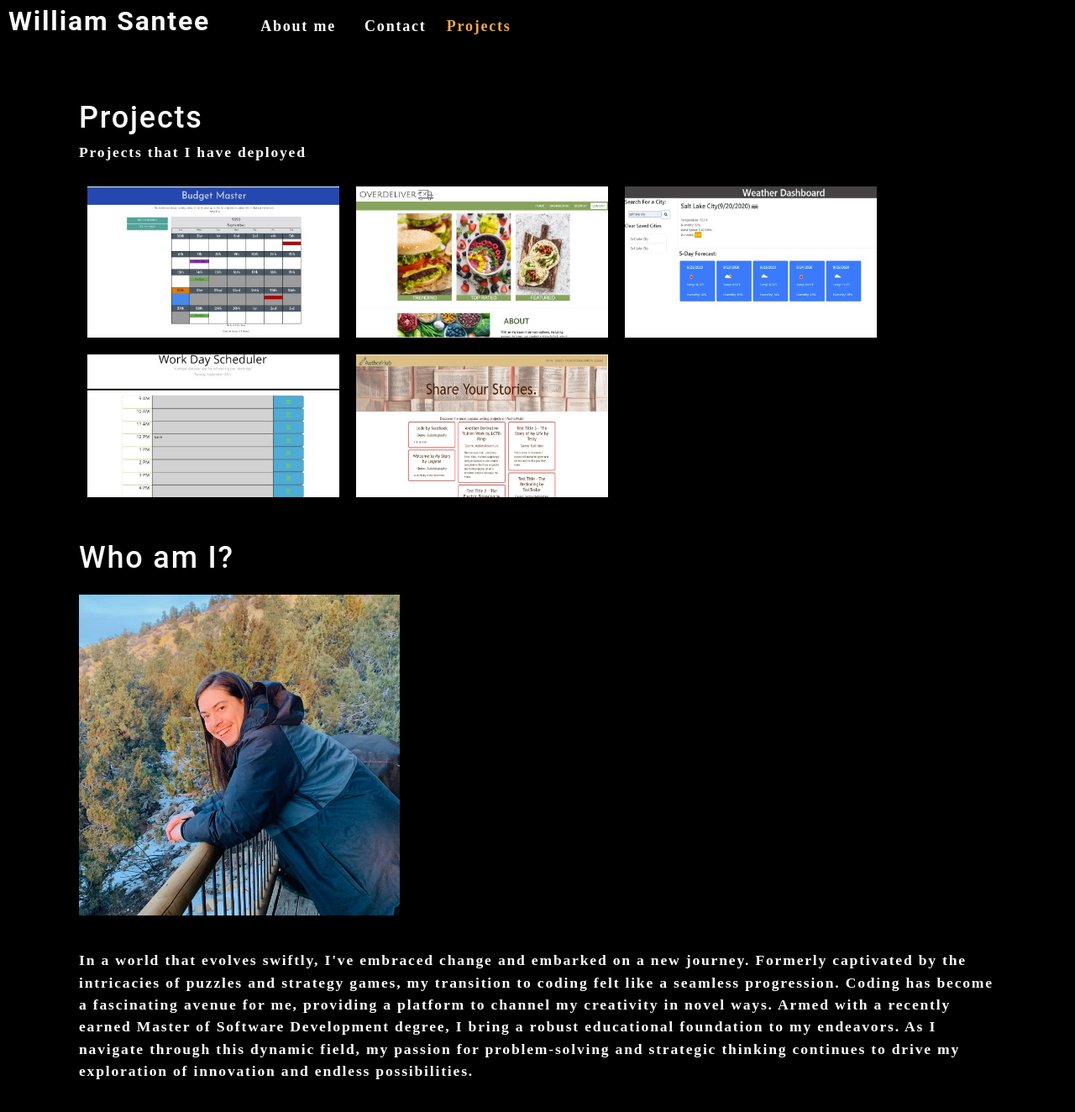
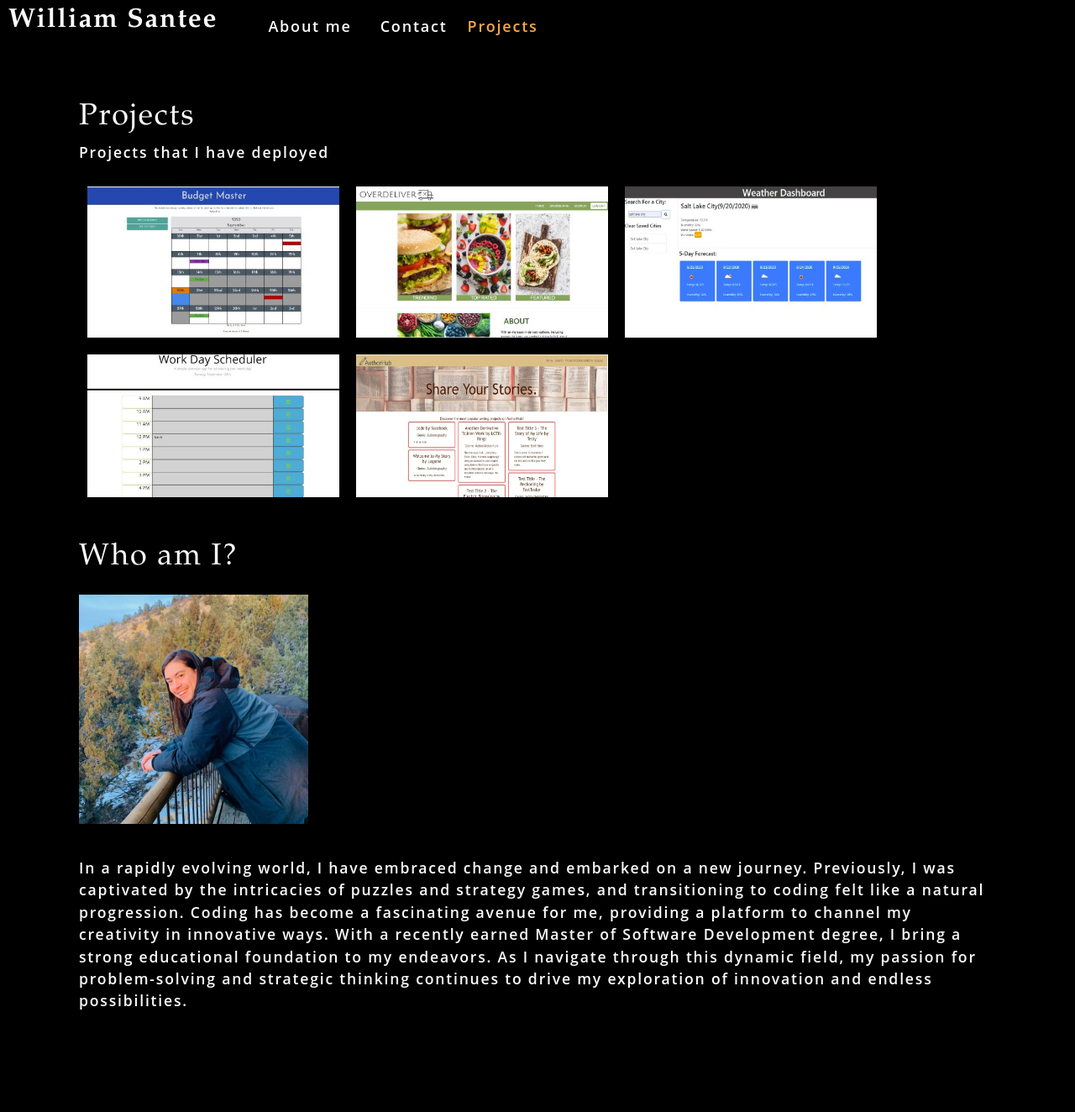
Before and after one commit to willsan0723/portfolio-react, a React (Create React App) app: page / in a window 1280 px wide. Shown: the top 1324 px of the page at 84% size. After the commit the page ends 1295 px from the top, so only its background shows below. Built offline with nearby package versions, Linux system fonts and the light colour scheme.

Commit message:
reduced size of my picture. Changed fonts to be more readable.

```diff
--- a/src/components/About.js
+++ b/src/components/About.js
@@ -8,10 +8,10 @@ function About() {
     return (
         <section className="my-5" >
             <h1 id="about">Who am I?</h1>
-            <img src={myPic} className="my-2" style={{ width: "35%" }} alt="profilePic" />
+            <img src={myPic} className="my-2" style={{ width: "25%" }} alt="profilePic" />
             <div className="my-2">
                 <p>
-                In a world that evolves swiftly, I've embraced change and embarked on a new journey. Formerly captivated by the intricacies of puzzles and strategy games, my transition to coding felt like a seamless progression. Coding has become a fascinating avenue for me, providing a platform to channel my creativity in novel ways. Armed with a recently earned Master of Software Development degree, I bring a robust educational foundation to my endeavors. As I navigate through this dynamic field, my passion for problem-solving and strategic thinking continues to drive my exploration of innovation and endless possibilities.
+                In a rapidly evolving world, I have embraced change and embarked on a new journey. Previously, I was captivated by the intricacies of puzzles and strategy games, and transitioning to coding felt like a natural progression. Coding has become a fascinating avenue for me, providing a platform to channel my creativity in innovative ways. With a recently earned Master of Software Development degree, I bring a strong educational foundation to my endeavors. As I navigate through this dynamic field, my passion for problem-solving and strategic thinking continues to drive my exploration of innovation and endless possibilities.
                 </p>
             </div>
         </section >
--- a/src/components/Nav.js
+++ b/src/components/Nav.js
@@ -17,7 +17,7 @@ function Nav(props) {
   return (
     <header className="flex-row px-1">
       <h2>
-        <a data-testid="link" href="/portfolio-react/">
+        <a data-testid="link" href="/portfolio-react/" style={{ fontFamily: 'Garamond' }}>
           William Santee
         </a>
       </h2>
--- a/src/index.css
+++ b/src/index.css
@@ -36,7 +36,7 @@ body {
   letter-spacing: .1em;
   background: var(--dark);
   color: var(--light);
-  font-family: 'Poiret One', cursive;
+  font-family: 'Open Sans', sans-serif;
 
 }
 
@@ -46,7 +46,7 @@ h3,
 h4,
 h5,
 h6 {
-  font-family: 'Roboto', sans-serif;
+  font-family: 'Garamond';
   font-weight: 500;
   margin: 5px 0;
   line-height: 1.25;
```
